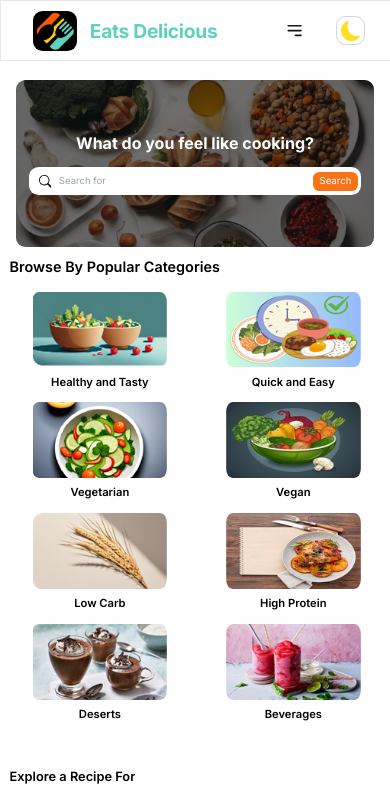
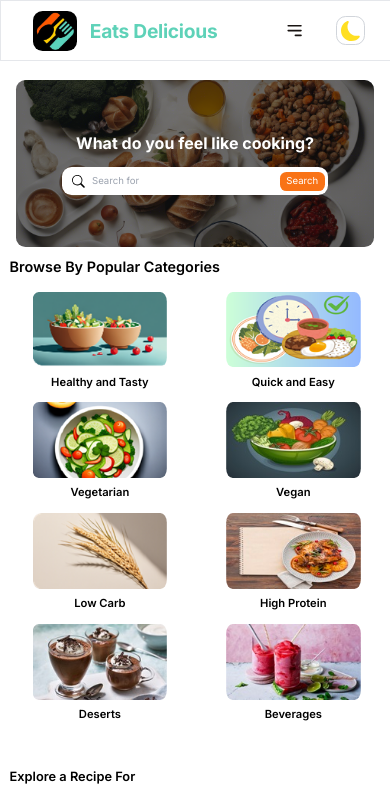
Before and after one commit to amey5111/eatsDelicious-A-Recipe-Search-Website-and-more-, a Next.js app: page / in a window 390 px wide. Shown: the top 800 px of the page. Built offline with nearby package versions, Linux system fonts and the light colour scheme; grey boxes are pictures that could not be loaded.

Commit message:
hero search view solve

```diff
--- a/src/app/components/Home/HeroContainer/HeroContainer.js
+++ b/src/app/components/Home/HeroContainer/HeroContainer.js
@@ -64,7 +64,7 @@ export default function HeroContainer() {
         <h1 className="text-xl sm:text-2xl md:text-4xl lg:text-5xl xl:text-6xl font-bold mb-4 sm:mb-6">
           What do you feel like cooking?
         </h1>
-        <div className="flex items-center bg-white w-full max-w-md mx-auto rounded-xl sm:rounded-2xl p-1 sm:p-2 dark:bg-gray-700 dark:text-white">
+        <div className="flex items-center bg-white w-4/5 lg:w-full max-w-md mx-auto rounded-xl sm:rounded-2xl p-1 sm:p-2 dark:bg-gray-700 dark:text-white">
           <svg
             xmlns="http://www.w3.org/2000/svg"
             width="16"
```
